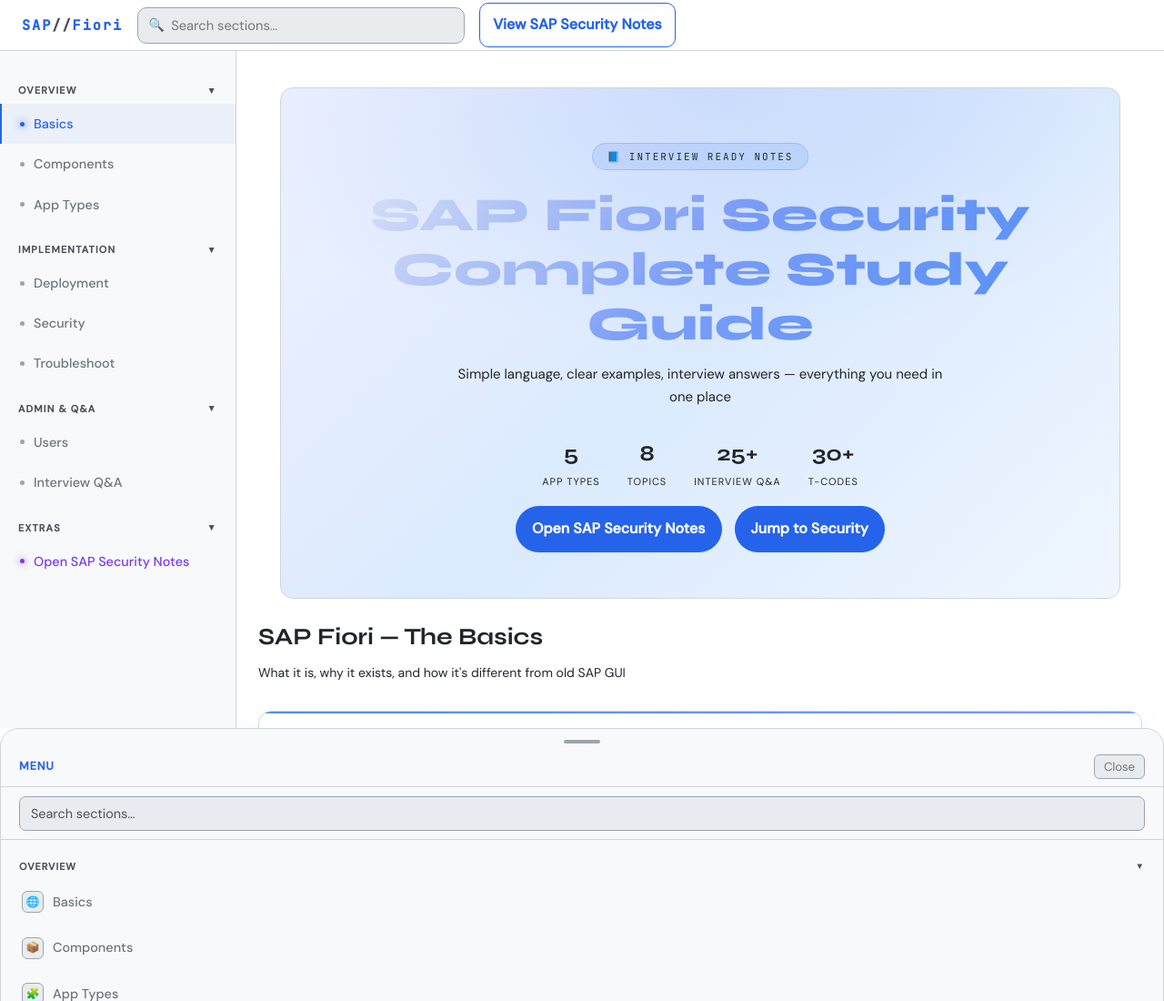
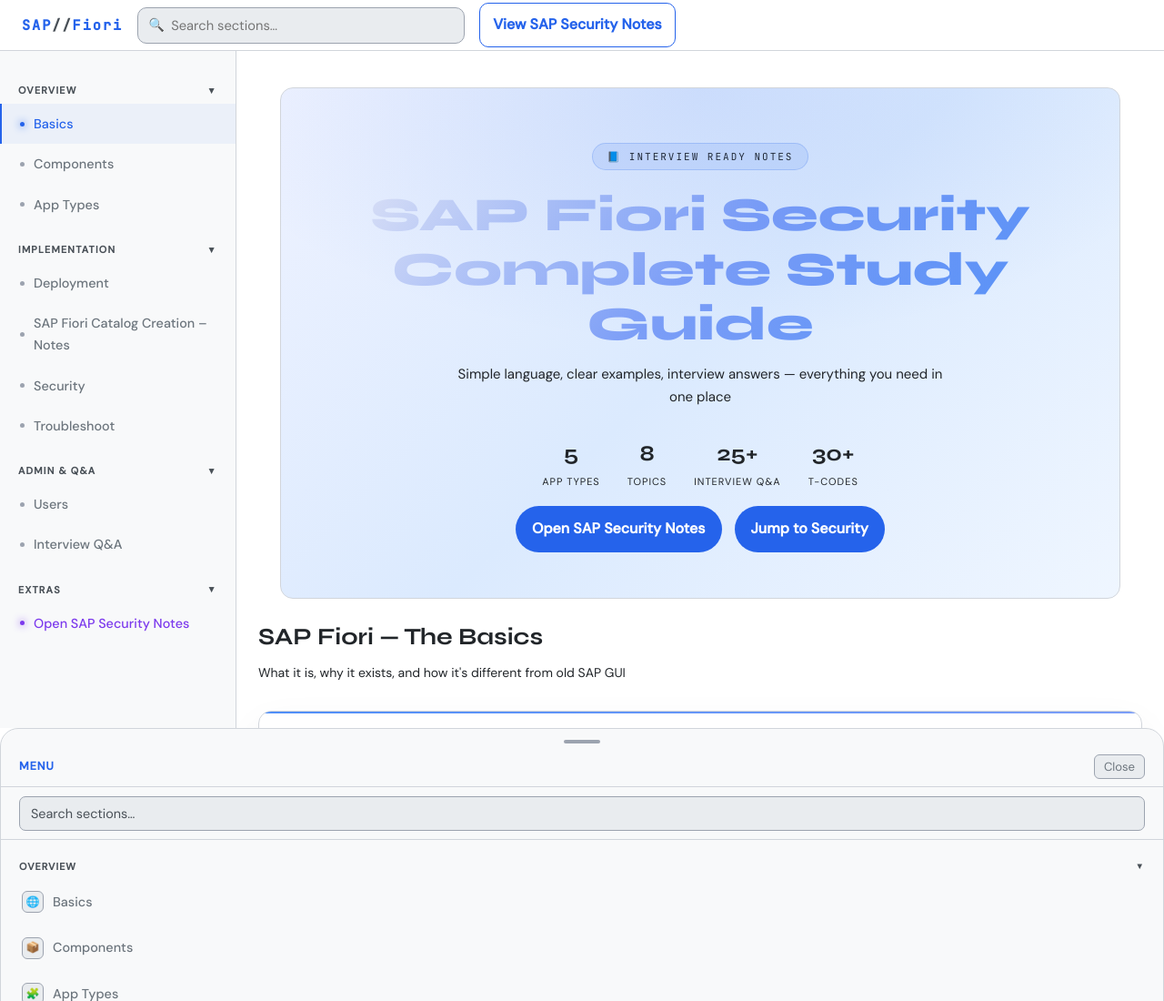
Before and after one commit to sajid199/shreedhar, a plain HTML site: page fiori-learning.html in a window 1280 px wide. Shown: the top 1100 px of the page at 91% size. Drawn offline with Linux system fonts and the light colour scheme.

Commit message:
updated steps for catalog

```diff
--- a/fiori-learning.html
+++ b/fiori-learning.html
@@ -900,6 +900,13 @@
       <div class="nav-group-title" onclick="toggleNavGroup(this)">Implementation <span class="tog">▼</span></div>
       <div class="nav-group-content">
         <a class="nav-item" href="#deployment" data-target="deployment" onclick="showSection('deployment');return false"><span class="nd"></span>Deployment</a>
+         <a class="nav-item"
+            href="https://sajid199.github.io/create-catalog-steps/"
+            target="_blank">
+          <span class="nd"></span>SAP Fiori Catalog
+            Creation – Notes
+        </a>
+
         <a class="nav-item" href="#security" data-target="security" onclick="showSection('security');return false"><span class="nd"></span>Security</a>
         <a class="nav-item" href="#trouble" data-target="trouble" onclick="showSection('trouble');return false"><span class="nd"></span>Troubleshoot</a>
       </div>
```
